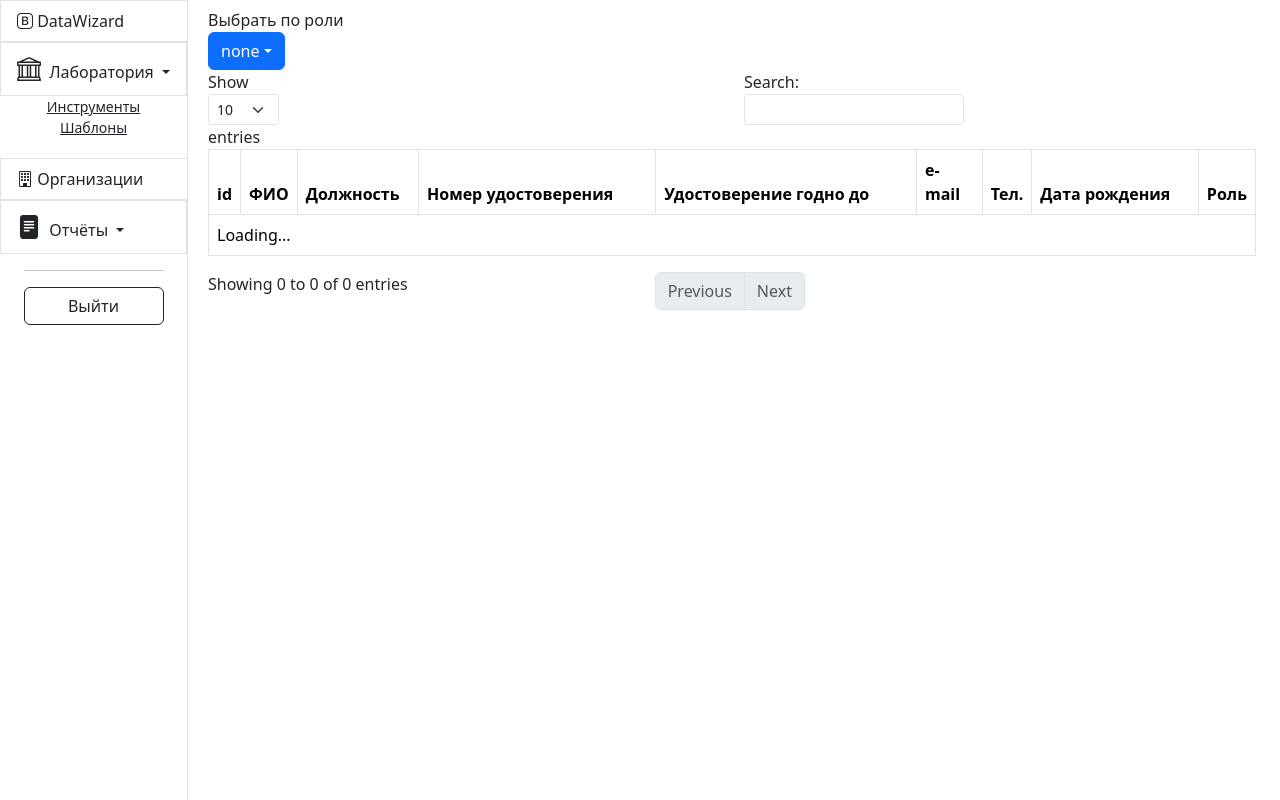
After one commit to AliensWithdrawPeople/DataWizard, a Flask app: template templates/lab_users.html in a window 1280 px wide, after a click on "Лаборатория". The commit adds this page. Run offline with Flask 3, Linux system fonts and the light colour scheme; the template is opened without the code that fills it, so the values that code supplies are empty; some libraries are stand-ins or nearby versions.

Commit message:
Added lab.users

```diff
--- a/modules/Models.py
+++ b/modules/Models.py
@@ -7,9 +7,11 @@ from sqlalchemy.orm import Mapped
 from sqlalchemy.orm import mapped_column
 from sqlalchemy.orm import relationship
 from sqlalchemy.dialects.postgresql import ENUM
+from enum import Enum
 
 
 role_enum = ENUM('admin', 'inspector', 'client', name='role_enum')
+role_python_enum = Enum('role_python_enum', ['admin', 'inspector', 'client'])
 
 class Base(DeclarativeBase):
     pass
--- a/templates/base.html
+++ b/templates/base.html
@@ -44,46 +44,50 @@
                 </div>
 
                 <div id="sidebar_fullfetched" class="collapse collapse-horizontal hide border-end">
-                    <div id="sidebar-nav" class="list-group border-0 rounded-0 text-sm-start min-vh-100">
-                        <a href="#" class="list-group-item border-end-0 d-inline-block text-truncate" data-bs-parent="#sidebar"><i class="bi bi-bootstrap"></i> <span>DataWizard</span> </a>
+                    <div id="sidebar-nav" class="list-group flex-column border-0 rounded-0 pb-2 text-sm-start min-vh-100">
+                        <a href="{{ url_for(sidebar_urls['Main']) }}" class="list-group-item border-end-0 d-inline-block text-truncate" data-bs-parent="#sidebar"><i class="bi bi-bootstrap"></i> <span>DataWizard</span> </a>
 
                         <div class="dropdown-center">
-                            <button type="button" class="list-group-item list-group-item-action" data-bs-toggle="collapse" data-bs-parent="#sidebar" data-bs-target="#laboratory_collapse" aria-expanded="true">
+                            <button type="button" class="list-group-item list-group-item-action dropdown-toggle d-inline-block text-truncate" data-bs-toggle="collapse" data-bs-parent="#sidebar" data-bs-target="#laboratory_collapse" aria-expanded="true">
                                 <i class="fs-4 bi-bank"></i> <span class="ms-1 d-none d-sm-inline">Лаборатория</span> </a>
                             </button>
-                            <div class="collapse multi-collapse text-center" data-bs-parent="#sidebar" id="laboratory_collapse">
+                            <div class="collapse text-center" data-bs-parent="#sidebar" id="laboratory_collapse">
                                 <ul class="btn-toggle-nav list-unstyled fw-normal pb-1 small">
-                                    <li><a href="#" class="link-dark rounded">Инструменты</a></li>
-                                    <li><a href="#" class="link-dark rounded">Шаблоны</a></li>
-                                    <li><a href="#" class="link-dark rounded">Пользователи</a></li>
+                                    <li><a href="{{ url_for(sidebar_urls['Lab.tools']) }}" class="link-dark rounded">Инструменты</a></li>
+                                    <li><a href="{{ url_for(sidebar_urls['Lab.templates']) }}" class="link-dark rounded">Шаблоны</a></li>
+                                    {% if is_admin is sameas true %}
+                                    <li><a href="{{ url_for(sidebar_urls['Lab.users']) }}" class="link-dark rounded">Пользователи</a></li>
+                                    {% endif %}
                                 </ul>
                             </div>
                         </div>
 
-                        <a href="#" class="list-group-item border-end-0 d-inline-block text-truncate" data-bs-parent="#sidebar"><i class="bi bi-building"></i> <span>Организации</span></a>
+                        <a href="{{ url_for(sidebar_urls['Organizations']) }}" class="list-group-item border-end-0 d-inline-block text-truncate" data-bs-parent="#sidebar"><i class="bi bi-building"></i> <span>Организации</span></a>
 
                         <div class="dropdown-center">
-                            <button type="button" class="list-group-item list-group-item-action" data-bs-toggle="collapse" data-bs-parent="#sidebar" data-bs-target="#reports_collapse" aria-expanded="true">
+                            <button type="button" class="list-group-item list-group-item-action dropdown-toggle d-inline-block text-truncate" data-bs-toggle="collapse" data-bs-parent="#sidebar" data-bs-target="#reports_collapse" aria-expanded="true">
                                 <i class="fs-4 bi-file-text-fill"></i> <span class="ms-1 d-none d-sm-inline">Отчёты</span> </a>
                             </button>
-                            <div class="collapse multi-collapse text-center" data-bs-parent="#sidebar" id="reports_collapse">
+                            <div class="collapse text-center" data-bs-parent="#sidebar" id="reports_collapse">
                                 <ul class="btn-toggle-nav list-unstyled fw-normal pb-1 small">
-                                    <li><a href="{{ url_for('search.show_cat') }}" class="link-dark rounded">Каталог</a></li>
-                                    <li><a href="#" class="link-dark rounded">Реестр</a></li>
-                                    <li><a href="#" class="link-dark rounded">Заключения</a></li>
-                                    <li><a href="#" class="link-dark rounded">Отчет (общий)</a></li>
+                                    <li><a href="{{ url_for(sidebar_urls['Reports.cat']) }}" class="link-dark rounded">Каталог</a></li>
+                                    <li><a href="{{ url_for(sidebar_urls['Reports.reestr']) }}" class="link-dark rounded">Реестр</a></li>
+                                    <li><a href="{{ url_for(sidebar_urls['Reports.reports']) }}" class="link-dark rounded">Заключения</a></li>
+                                    <li><a href="{{ url_for(sidebar_urls['Reports.report_total']) }}" class="link-dark rounded">Отчет (общий)</a></li>
                                 </ul>
                             </div>
                         </div>
-
+                        <div class="align-self-center">
+                            <hr>
+                            <!-- TODO: Log out. -->
+                            <button type="button" href="{{ url_for(sidebar_urls['LogOut']) }}" class="btn btn-outline-dark" style="width: 140px;">Выйти</button>
+                        </div>
                     </div>
                 </div>
 
             </div>
             <main class="col ps-md-2 pt-2">
-                <a href="#" data-bs-target="#sidebar_icons" data-bs-toggle="collapse" class="border rounded-3 p-1 text-decoration-none"><i class="bi bi-list bi-lg py-2 p-1"></i> Menu</a>
                 {% block content %} {% endblock %}
-                <p id="demo">dbhfh</p>
             </main>
         </div>
     </div>
--- /dev/null
+++ b/templates/lab_users.html
@@ -0,0 +1,80 @@
+{% extends 'base.html' %}
+
+{% block content %}
+<div class="container-fluid">
+    <div class="row flex-nowrap">
+
+        <div class="col-4">
+            <div id="role_filter_val" name="none">Выбрать по роли</div>
+            <div class="btn-group">
+                <button type="button" class="btn btn-primary dropdown-toggle" data-bs-toggle="dropdown" id="role_filter_button">none</button>
+                <ul class="dropdown-menu">
+                    <li><button class="dropdown-item" type="button" id="show_role_none" onclick="set_role_filter_val('none')">none</button></li>
+                    <li><button class="dropdown-item" type="button" id="show_role_admin" onclick="set_role_filter_val('admin')">admin</button></li>
+                    <li><button class="dropdown-item" type="button" id="show_role_inspector" onclick="set_role_filter_val('inspector')">inspector</button></li>
+                    <li><button class="dropdown-item" type="button" id="show_role_client" onclick="set_role_filter_val('client')">client</button></li>
+                </ul>
+            </div>
+        </div>
+
+    </div>
+
+    <style>
+    tfoot input {
+        width: 100%;
+        padding: 3px;
+        box-sizing: border-box;
+    }
+    </style>
+
+    <table id="users_table" class="table table-bordered table">
+        <thead>
+        <tr>
+            <th>id</th>
+            <th>ФИО</th>
+            <th>Должность</th>
+            <th>Номер удостоверения</th> <!-- points to href with it -->
+            <th>Удостоверение годно до</th>
+            <th>e-mail</th>
+            <th>Тел.</th>
+            <th>Дата рождения</th>
+            <th>Роль</th>
+        </tr>
+        </thead>
+        <tbody>
+        </tbody>
+    </table>
+</div>
+{% endblock %}
+
+{% block scripts %}
+<script>
+    var table = $('#users_table').DataTable({
+        retrieve: true,
+        ajax: {
+                url: '/api/data/lab/users',
+                data: function ( d ) {
+                    return $.extend( {}, d, {
+                        "role_filter": document.getElementById('role_filter_button').innerText
+                    } );
+                }
+        },
+        columns: [
+            {data: 'id'},
+            {data: 'ФИО', orderable: false},
+            {data: 'Должность', orderable: false, searchable: false},
+            {data: 'Номер удостоверения', orderable: false},
+            {data: 'Удостоверение годно до'},
+            {data: 'e-mail', orderable: false},
+            {data: 'Тел.', orderable: false},
+            {data: 'Дата рождения', orderable: false},
+            {data: 'Роль', orderable: false},
+        ],
+    });
+
+    function set_role_filter_val(val) {
+        document.getElementById("role_filter_button").innerText = val;
+        table.ajax.reload();
+    }
+</script>
+{% endblock %}
```
Also changed, not shown: modules/lab.py (added, +74 -0 lines).
